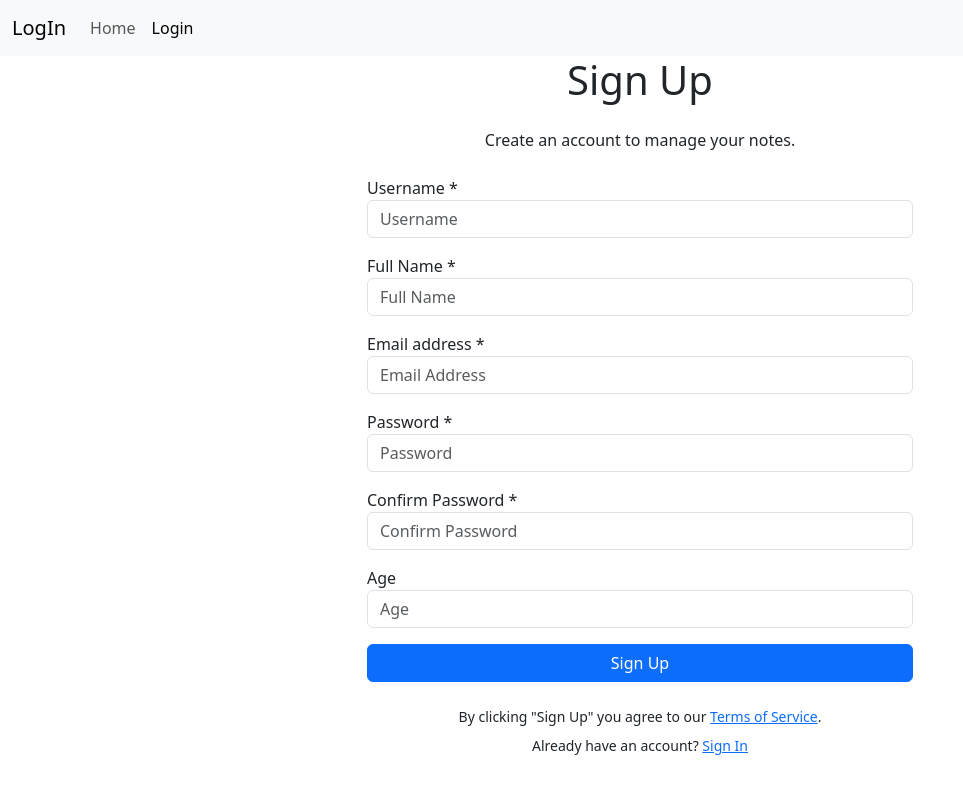
After one commit to kushaldahal0/Notes-manager, a FastAPI app: template templates/users/signup.html in a window 1280 px wide. The commit adds this page. Shown: the whole page, without its empty margins (0-963 px from the left). Run offline with FastAPI, Linux system fonts and the light colour scheme; the template is opened without the code that fills it, so the values that code supplies are empty.

Commit message:
add signup page only

```diff
--- /dev/null
+++ b/templates/users/signup.html
@@ -0,0 +1,121 @@
+<!doctype html>
+<html lang="en">
+
+<head>
+    <meta charset="utf-8">
+    <meta name="viewport" content="width=device-width, initial-scale=1">
+    <title>SignUp Notes</title>
+    <link href="https://cdn.jsdelivr.net/npm/bootstrap@5.3.3/dist/css/bootstrap.min.css" rel="stylesheet"
+        integrity="sha384-QWTKZyjpPEjISv5WaRU9OFeRpok6YctnYmDr5pNlyT2bRjXh0JMhjY6hW+ALEwIH" crossorigin="anonymous">
+</head>
+
+<body>
+
+    <nav class="navbar navbar-expand-lg bg-body-tertiary">
+        <div class="container-fluid">
+            <a class="navbar-brand" href="/">LogIn</a>
+            <button class="navbar-toggler" type="button" data-bs-toggle="collapse"
+                data-bs-target="#navbarSupportedContent" aria-controls="navbarSupportedContent" aria-expanded="false"
+                aria-label="Toggle navigation">
+                <span class="navbar-toggler-icon"></span>
+            </button>
+            <div class="collapse navbar-collapse" id="navbarSupportedContent">
+                <ul class="navbar-nav me-auto mb-2 mb-lg-0">
+                    <li class="nav-item">
+                        <a class="nav-link" aria-current="page" href="/note">Home</a>
+                    </li>
+                    <li class="nav-item">
+                        <a class="nav-link active" href="/">Login</a>
+                    </li> <!--
+                <li class="nav-item dropdown">
+                    <a class="nav-link dropdown-toggle" href="#" role="button" data-bs-toggle="dropdown"
+                        aria-expanded="false">
+                        Dropdown
+                    </a>
+                    <ul class="dropdown-menu">
+                        <li><a class="dropdown-item" href="#">Action</a></li>
+                        <li><a class="dropdown-item" href="#">Another action</a></li>
+                        <li>
+                            <hr class="dropdown-divider">
+                        </li>
+                        <li><a class="dropdown-item" href="#">Something else here</a></li>
+                    </ul>
+                </li>
+                <li class="nav-item">
+                    <a class="nav-link disabled" aria-disabled="true">Disabled</a>
+                </li> -->
+                </ul>
+                <!-- <form action="/search" method="get" class="d-flex" role="search">
+                <input name="query" class="form-control me-2" type="search" placeholder="Search" aria-label="Search">
+                <button class="btn btn-outline-success" type="submit">Search</button>
+            </form>                 -->
+            </div>
+        </div>
+    </nav>
+    <section class="section">
+        <div class="container">
+            <div class="row justify-content-center">
+                <div class="col-12 col-sm-10 col-md-8 col-lg-6">
+                    <div class="d-flex flex-column align-items-center justify-content-center w-100">
+                        <h1 class="mb-4 text-center">Sign Up</h1>
+                        <p class="fs-14 text-gray text-center mb-4">Create an account to manage your notes.</p>
+
+                        <form method="post" class="w-100">
+
+                            <div class="form-group mb-3">
+                                <label for="username">Username <span class="required">*</span></label>
+                                <input type="text" name="username" id="username" class="form-control" placeholder="Username" required>
+                                <div class="invalid-feedback">This field is required</div>
+                            </div>
+
+                            <div class="form-group mb-3">
+                                <label for="full_name">Full Name <span class="required">*</span></label>
+                                <input type="text" name="full_name" id="full_name" class="form-control" placeholder="Full Name" required>
+                                <div class="invalid-feedback">This field is required</div>
+                            </div>
+
+                            <div class="form-group mb-3">
+                                <label for="email">Email address <span class="required">*</span></label>
+                                <input type="email" name="email" id="email" class="form-control" placeholder="Email Address" required>
+                                <div class="invalid-feedback">This field is required</div>
+                            </div>
+
+                            <div class="form-group mb-3">
+                                <label for="password">Password <span class="required">*</span></label>
+                                <input type="password" name="password" id="password" class="form-control" placeholder="Password" required>
+                                <div class="invalid-feedback">This field is required</div>
+                            </div>
+
+                            <div class="form-group mb-3">
+                                <label for="confirm_password">Confirm Password <span class="required">*</span></label>
+                                <input type="password" name="confirm_password" id="confirm_password" class="form-control" placeholder="Confirm Password" required>
+                                <div class="invalid-feedback">This field is required</div>
+                            </div>
+
+                            <div class="form-group mb-3">
+                                <label for="age">Age </label>
+                                <input type="number" name="age" id="age" class="form-control" placeholder="Age">
+                                <div class="invalid-feedback">This field is required</div>
+                            </div>
+
+                            <div class="form-group mb-4">
+                                <input type="submit" class="btn btn-primary w-100" value="Sign Up">
+                            </div>
+
+                        </form>
+
+                        <p class="text-gray-soft text-center small mb-2">By clicking "Sign Up" you agree to our <a href="#">Terms of Service</a>.</p>
+                        <p class="text-gray-soft text-center small mb-2">Already have an account? <a href="/">Sign In</a></p>
+
+                    </div>
+                </div>
+            </div>
+        </div>
+    </section>
+
+    <script src="https://cdn.jsdelivr.net/npm/bootstrap@5.3.3/dist/js/bootstrap.bundle.min.js"
+        integrity="sha384-YvpcrYf0tY3lHB60NNkmXc5s9fDVZLESaAA55NDzOxhy9GkcIdslK1eN7N6jIeHz"
+        crossorigin="anonymous"></script>
+</body>
+
+</html>
```
Also changed, not shown: routes/user.py (+6 -5 lines), templates/users/user_index.html (+30 -19 lines).
